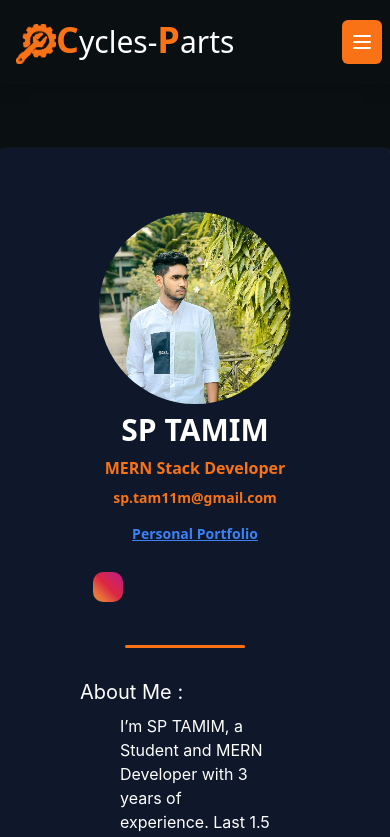
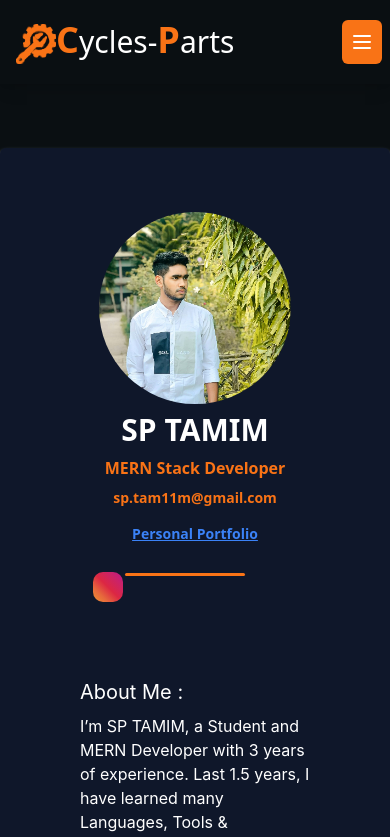
Before and after one commit to Sp-Tamim33/Cycle-Parts-Manufactutre-Client, a React (Create React App) app: page /portfolio in a window 390 px wide. Shown: the top 837 px of the page. Built offline with nearby package versions, Linux system fonts and the light colour scheme; no server answers; some icons are missing.

Commit message:
updated for responsive

```diff
--- a/src/Pages/Blog/Blog.js
+++ b/src/Pages/Blog/Blog.js
@@ -8,7 +8,7 @@ const Blog = ({ blog }) => {
     }
     return (
         <div>
-            <div class="card w-96 bg-base-100 shadow-xl my-3">
+            <div class="card px-10 mx-10 bg-base-100 shadow-xl my-3">
                 <figure class="px-10 pt-10">
                     <img src={blog.img} alt="blog_img" class="rounded-xl" />
                 </figure>
--- a/src/Pages/Portfolio/PortfolioPage.css
+++ b/src/Pages/Portfolio/PortfolioPage.css
@@ -30,7 +30,7 @@
         position: absolute;
         width: 120px;
         height: 3px;
-        top: 25%;
+        top: 24%;
         background-color: #f97316;
         left: 32%;
         border-radius: 20px;
--- a/src/Pages/Portfolio/PortfolioPage.js
+++ b/src/Pages/Portfolio/PortfolioPage.js
@@ -47,7 +47,7 @@ const Portfolio = () => {
                     {/* About */}
                     <div>
                         <h1 className='text-white fotn-semibold text-xl'>About Me :</h1>
-                        <p className='text-white py-2 px-10'>I’m SP TAMIM, a Student and MERN Developer with 3 years of experience. Last 1.5 years, I have learned many Languages, Tools 	&#38; Technologies. I have completed 55+ small projects recently and have 1.5 years of Coding Experience with Bug Fixing I loves to create web application using ReactJS ! Building simple website using HTML, CSS, JavaScript.Creating simple APIs by NodeJS and ExpressJS with MongoDB as database.</p>
+                        <p className='text-white py-2 md:px-10'>I’m SP TAMIM, a Student and MERN Developer with 3 years of experience. Last 1.5 years, I have learned many Languages, Tools 	&#38; Technologies. I have completed 55+ small projects recently and have 1.5 years of Coding Experience with Bug Fixing I loves to create web application using ReactJS ! Building simple website using HTML, CSS, JavaScript.Creating simple APIs by NodeJS and ExpressJS with MongoDB as database.</p>
 
 
                         <h1 className='text-white fotn-semibold text-xl mt-10'>My Skills :</h1>
--- a/src/index.css
+++ b/src/index.css
@@ -15,3 +15,27 @@ code {
   font-family: source-code-pro, Menlo, Monaco, Consolas, 'Courier New',
     monospace;
 }
+
+/* width */
+::-webkit-scrollbar {
+  background-color: #0a0f12;
+
+  width: 15px;
+}
+
+/* Track */
+::-webkit-scrollbar-track {
+  box-shadow: inset 0 0 5px grey;
+  border-radius: 10px;
+}
+
+/* Handle */
+::-webkit-scrollbar-thumb {
+  background: #f46f15;
+  border-radius: 10px;
+}
+
+::selection {
+  color: black;
+  background: #f46f15;
+}
```
